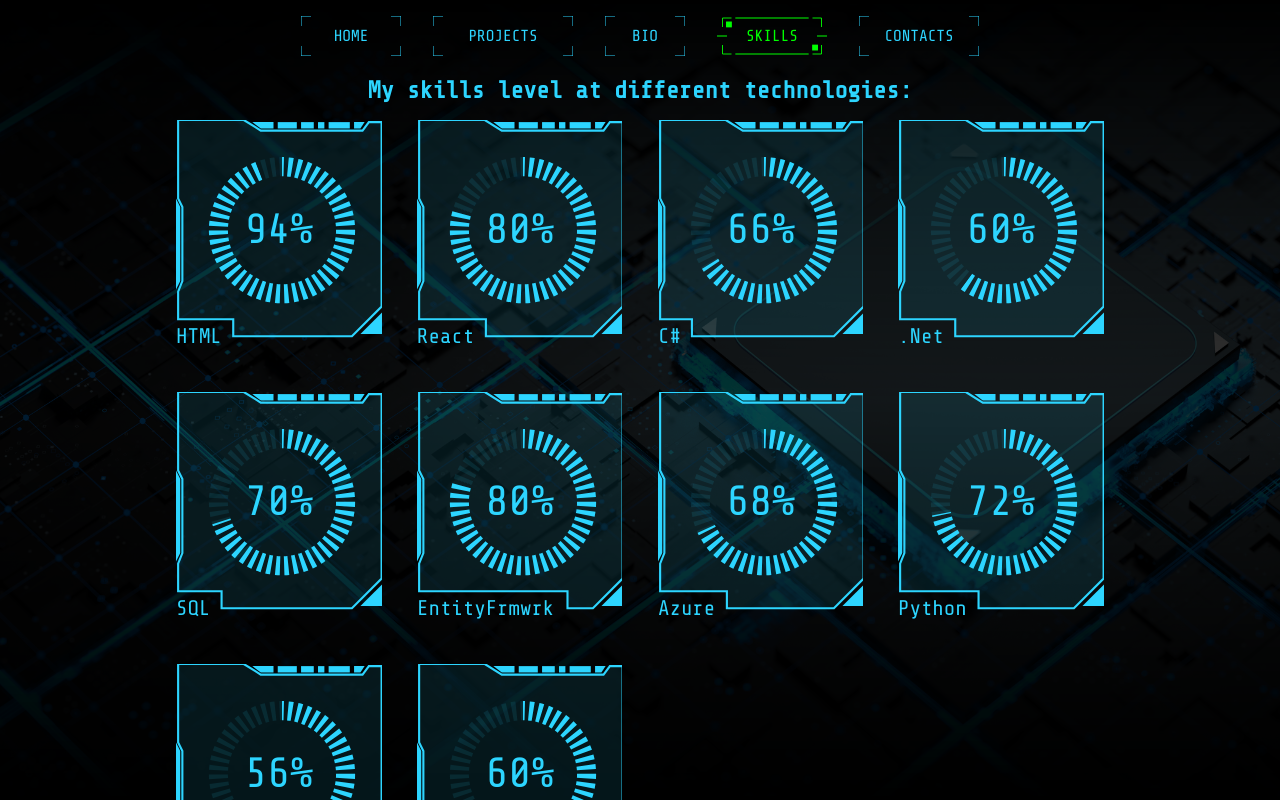
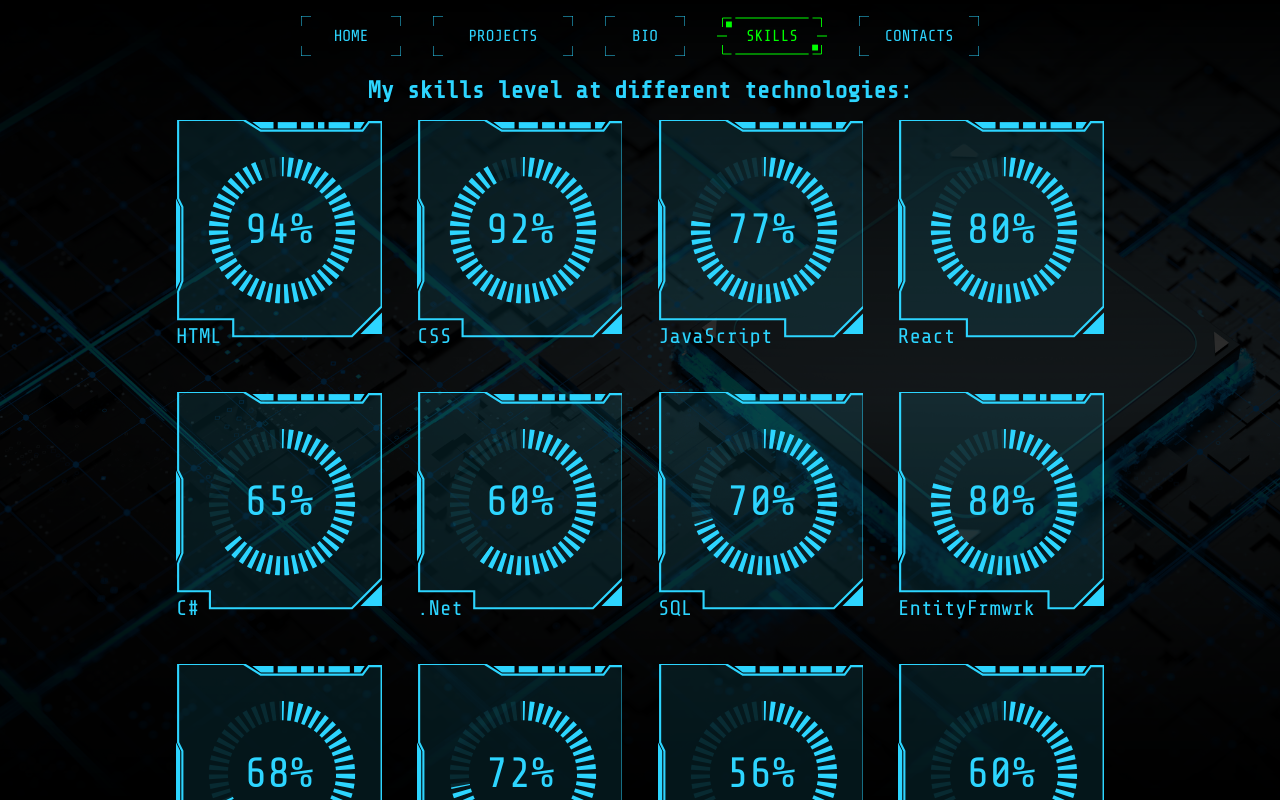
Before and after one commit to Belyayev/portfolio, a React (Create React App) app: page /skills in a window 1280 px wide. Shown: the top 800 px of the page. Built offline with nearby package versions, Linux system fonts and the light colour scheme.

Commit message:
added fade in animation for skill cards

```diff
--- a/src/App.css
+++ b/src/App.css
@@ -76,6 +76,11 @@ main {
 
 .skills * {
   grid-column: span 1;
+}
+
+.skill-card {
+  opacity: 0;
+  animation: fade-in 1.5s forwards;
 }
 
 footer {
@@ -181,3 +186,12 @@ footer {
     margin-left: 2rem;
   }
 }
+
+@keyframes fade-in {
+  from {
+    opacity: 0;
+  }
+  to {
+    opacity: 1;
+  }
+}
--- a/src/components/SvgDialCircle.tsx
+++ b/src/components/SvgDialCircle.tsx
@@ -21,12 +21,12 @@ function SVGDialCircle(props: ISvg) {
 
   useEffect(() => {
     let timer = setInterval(function () {
-      counter += 2;
+      counter += 1;
       setValue(counter);
       if (counter >= percentage) {
         clearInterval(timer);
       }
-    }, 5);
+    }, 10);
   }, []);
 
   let color = "lime";
--- a/src/pages/Skills.tsx
+++ b/src/pages/Skills.tsx
@@ -2,62 +2,44 @@ import { useEffect } from "react";
 import SVGDialCircle from "../components/SvgDialCircle";
 
 function Skills() {
-  let controller = [true];
-  useEffect(() => {
-    for (let i = 0; i < 13; i++) {
-      setTimeout(() => {
-        controller.push(true);
-      }, 500);
-    }
-  }, []);
-
-  {
-    console.log(controller);
-  }
   return (
     <>
       <h2>My skills level at different technologies:</h2>
       <div className="skills">
-        {controller[0] && (
-          <div id="card-1">
+        <div className="skill-card">
           <SVGDialCircle color="#2dd5ff" text="HTML" value={94} />
         </div>
-        )}
-        {controller[1] && (
-          <div id="card-2">
+        <div className="skill-card" style={{ animationDelay: "0.1s" }}>
           <SVGDialCircle color="#2dd5ff" text="CSS" value={92} />
         </div>
-        )}
-        {controller[2] && (
-          <div id="card-3">
+        <div className="skill-card" style={{ animationDelay: "0.2s" }}>
           <SVGDialCircle color="#2dd5ff" text="JavaScript" value={77} />
         </div>
-        )}
-        <div id="card-4">
+        <div className="skill-card" style={{ animationDelay: "0.3s" }}>
           <SVGDialCircle color="#2dd5ff" text="React" value={80} />
         </div>
-        <div id="card-5">
+        <div className="skill-card" style={{ animationDelay: "0.4s" }}>
           <SVGDialCircle color="#2dd5ff" text="C#" value={65} />
         </div>
-        <div id="card-6">
+        <div className="skill-card" style={{ animationDelay: "0.5s" }}>
           <SVGDialCircle color="#2dd5ff" text=".Net" value={60} />
         </div>
-        <div id="card-7">
+        <div className="skill-card" style={{ animationDelay: "0.6s" }}>
           <SVGDialCircle color="#2dd5ff" text="SQL" value={70} />
         </div>
-        <div id="card-8">
+        <div className="skill-card" style={{ animationDelay: "0.7s" }}>
           <SVGDialCircle color="#2dd5ff" text="EntityFrmwrk" value={80} />
         </div>
-        <div id="card-9">
+        <div className="skill-card" style={{ animationDelay: "0.8s" }}>
           <SVGDialCircle color="#2dd5ff" text="Azure" value={68} />
         </div>
-        <div id="card-10">
+        <div className="skill-card" style={{ animationDelay: "0.9s" }}>
           <SVGDialCircle color="#2dd5ff" text="Python" value={72} />
         </div>
-        <div id="card-11">
+        <div className="skill-card" style={{ animationDelay: "1s" }}>
           <SVGDialCircle color="#2dd5ff" text="Angular" value={56} />
         </div>
-        <div id="card-12">
+        <div className="skill-card" style={{ animationDelay: "1.1s" }}>
           <SVGDialCircle color="#2dd5ff" text="TypeScript" value={60} />
         </div>
       </div>
```
Lines whose indentation alone changed are shown as unchanged.
